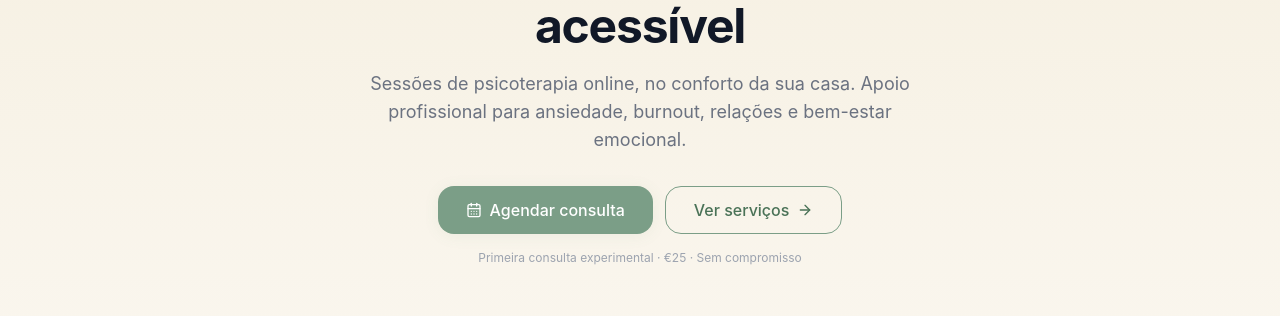
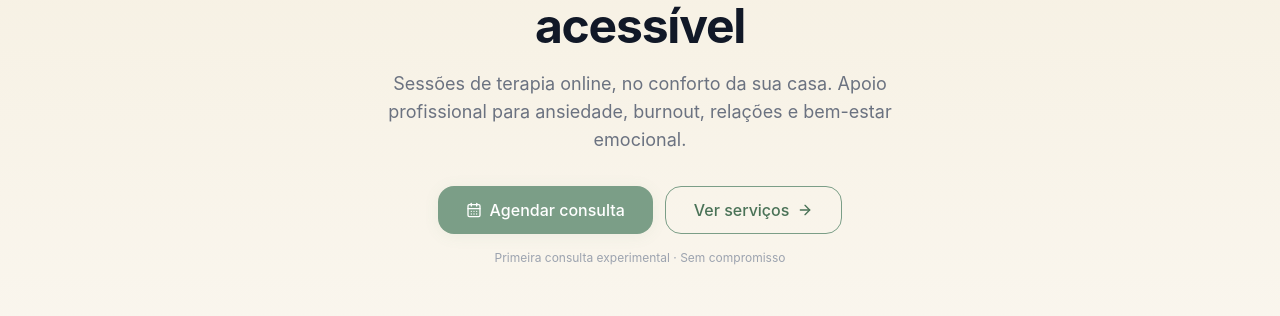
Before and after one commit to elisabeteterapia-sys/euthycare, a Next.js app in the folder frontend/: page / in a window 1280 px wide. Shown: the part 243-559 px from the top of the page. Built offline with nearby package versions, Linux system fonts and the light colour scheme; no server answers.

Commit message:
fix: remove Portugal reference and generalise therapy label for multi-country

```diff
--- a/frontend/app/(marketing)/page.tsx
+++ b/frontend/app/(marketing)/page.tsx
@@ -7,13 +7,13 @@ import type { Metadata } from 'next'
 
 export const metadata: Metadata = {
   title: 'EuthyCare — Terapia Emocional Online',
-  description: 'Sessões de terapia emocional online em português. Apoio para ansiedade, burnout e bem-estar emocional. Consulta experimental a €25, sem compromisso.',
+  description: 'Sessões de terapia emocional online. Apoio para ansiedade, burnout e bem-estar emocional. Consulta experimental sem compromisso.',
   openGraph: {
     title: 'EuthyCare — Terapia Emocional Online',
-    description: 'Apoio emocional profissional, no conforto da sua casa. Primeira consulta a €25.',
+    description: 'Apoio emocional profissional, no conforto da sua casa.',
     url: 'https://euthycare.com',
     siteName: 'EuthyCare',
-    locale: 'pt_PT',
+    locale: 'pt',
     type: 'website',
   },
   twitter: {
@@ -31,13 +31,13 @@ export default function HomePage() {
       <section className="bg-gradient-to-b from-cream-200 to-cream-100 py-20 px-4">
         <div className="container-app text-center max-w-3xl mx-auto">
           <div className="inline-flex items-center gap-2 bg-sage-100 text-sage-700 text-xs font-semibold px-3 py-1.5 rounded-full mb-6">
-            <Leaf className="h-3.5 w-3.5" /> Psicoterapia Online · Portugal
+            <Leaf className="h-3.5 w-3.5" /> Saúde Mental Online
           </div>
           <h1 className="text-4xl md:text-5xl font-bold text-gray-900 leading-tight mb-5">
             Cuidado mental <span className="text-sage-500">acolhedor</span> e acessível
           </h1>
           <p className="text-lg text-gray-500 mb-8 max-w-xl mx-auto">
-            Sessões de psicoterapia online, no conforto da sua casa. Apoio profissional para ansiedade, burnout, relações e bem-estar emocional.
+            Sessões de terapia online, no conforto da sua casa. Apoio profissional para ansiedade, burnout, relações e bem-estar emocional.
           </p>
           <div className="flex flex-col sm:flex-row gap-3 justify-center">
             <Link href="/agendamento">
@@ -51,7 +51,7 @@ export default function HomePage() {
               </Button>
             </Link>
           </div>
-          <p className="text-xs text-gray-400 mt-4">Primeira consulta experimental · €25 · Sem compromisso</p>
+          <p className="text-xs text-gray-400 mt-4">Primeira consulta experimental · Sem compromisso</p>
         </div>
       </section>
 
```
